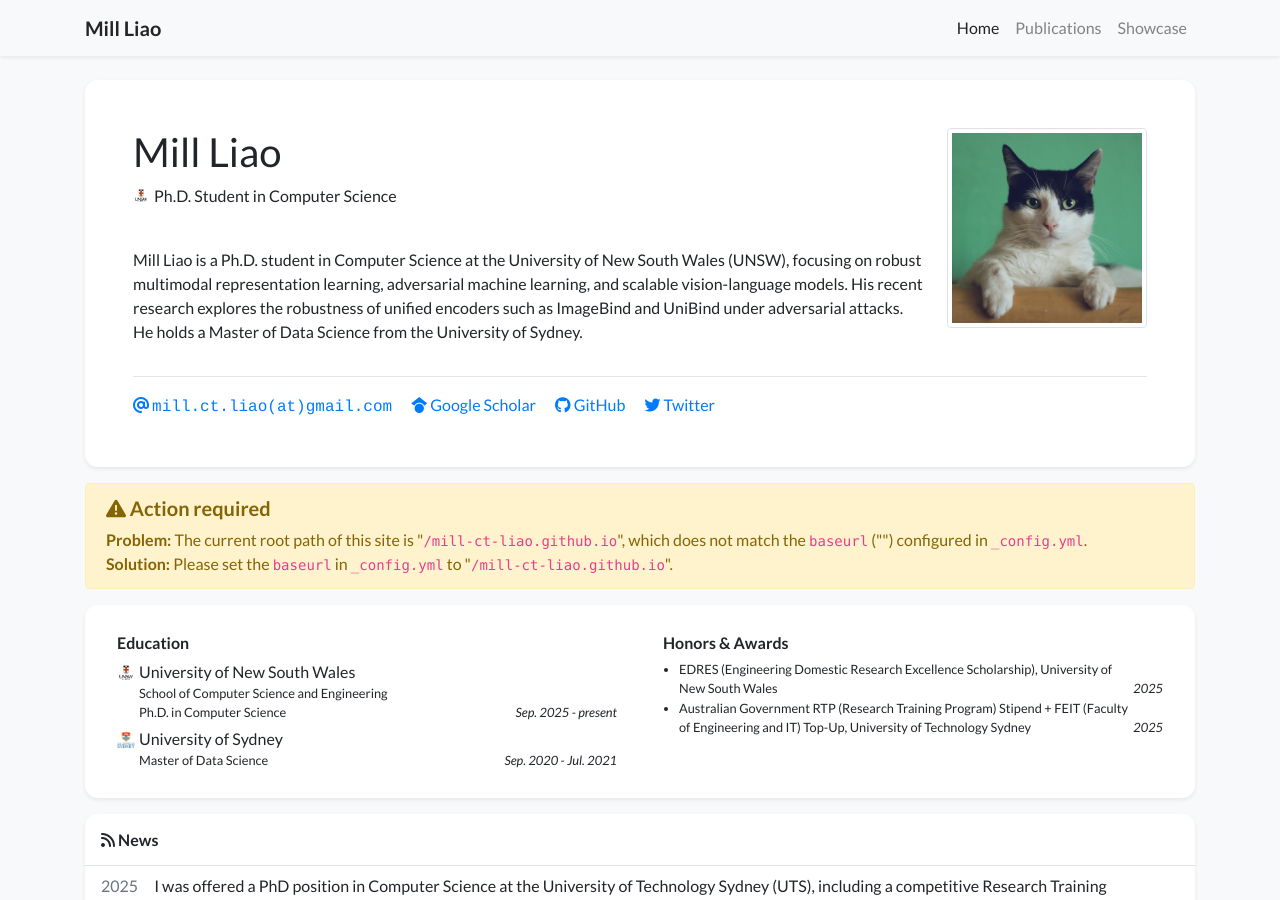
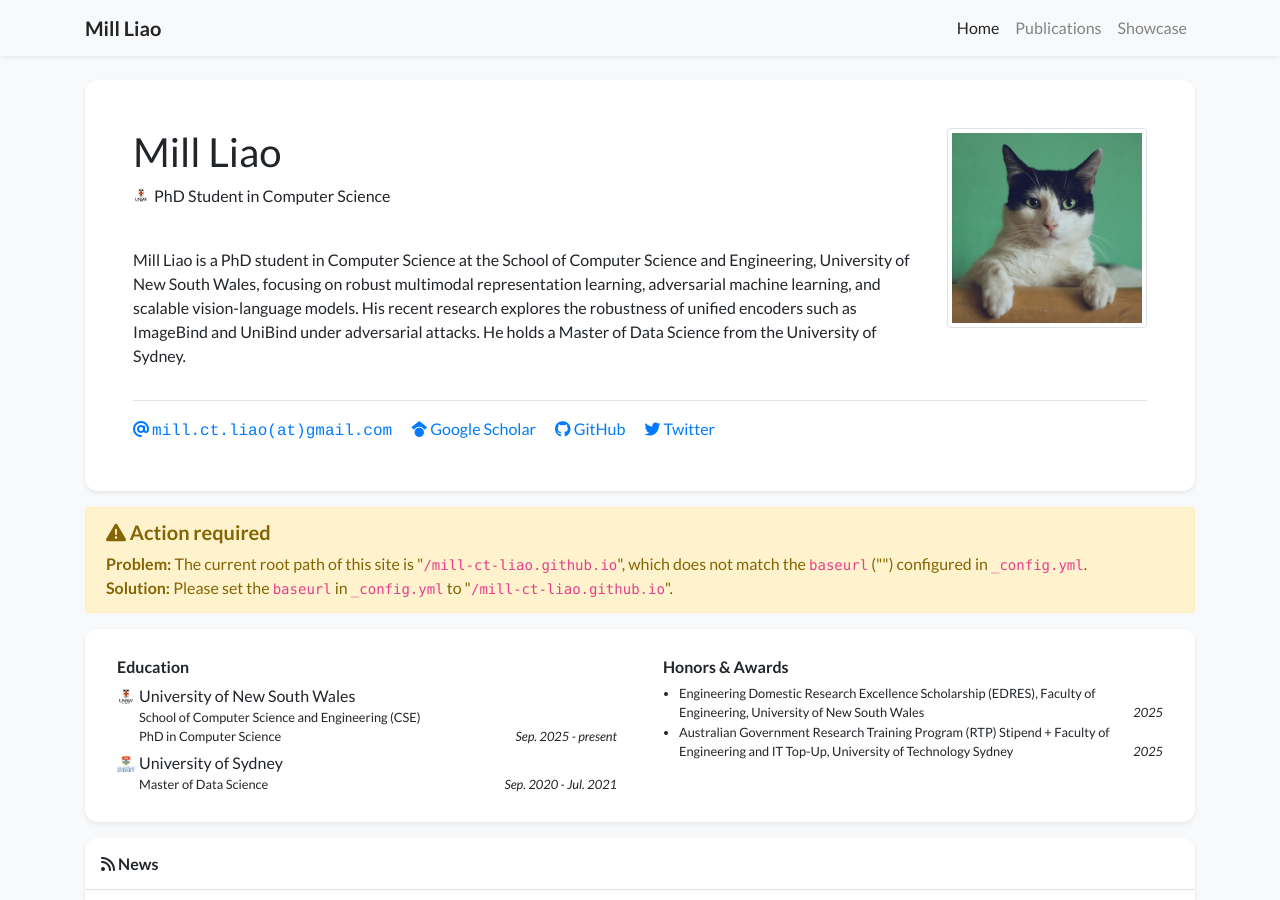
Before and after one commit to mill-ct-liao/mill-ct-liao.github.io, a Jekyll site: the page built from index.html, in a window 1280 px wide and 900 px high. Built offline with Jekyll 4.4.1, drawn with Linux system fonts in a browser that asks for light colours; nearby versions of some CDN libraries; a style sheet for code colours, icons or effects is not loaded.

Commit message:
Update profile.yml

```diff
--- a/_data/profile.yml
+++ b/_data/profile.yml
@@ -4,14 +4,14 @@ navbar_name: "Mill Liao"
 
 positions:
 - logo: /assets/images/badges/unsw.png  # Logo is optional
-  name: Ph.D. Student in Computer Science
+  name: PhD Student in Computer Science
 - name:
 
 
 email: "mill.ct.liao@gmail.com"
 # cv_link: link-to-your-cv-file
 gscholar: L2foaOkAAAAJ&hl  # This is an example, replace it with your own Google Scholar ID
-github: your_github_id
+github: mill-ct-liao
 twitter: your_twitter_id  # Do not include the '@' symbol
 # wechat_qrcode: /assets/images/etc/wechat.jpg
 # wechat_prompt: >-
@@ -22,7 +22,7 @@ twitter: your_twitter_id  # Do not include the '@' symbol
 short_bio_text_justify: false
 short_bio: >-
   <p>
-    Mill Liao is a Ph.D. student in Computer Science at the University of New South Wales (UNSW), focusing on robust multimodal representation learning, adversarial machine learning, and scalable vision-language models. His recent research explores the robustness of unified encoders such as ImageBind and UniBind under adversarial attacks. He holds a Master of Data Science from the University of Sydney.
+    Mill Liao is a PhD student in Computer Science at the School of Computer Science and Engineering, University of New South Wales, focusing on robust multimodal representation learning, adversarial machine learning, and scalable vision-language models. His recent research explores the robustness of unified encoders such as ImageBind and UniBind under adversarial attacks. He holds a Master of Data Science from the University of Sydney.
   </p>
 
 portrait_url: /assets/images/photos/portrait.jpg
@@ -33,8 +33,8 @@ education:
 - name: University of New South Wales
   logo: /assets/images/badges/unsw.png
   position: >-
-    School of Computer Science and Engineering <br/>
-    Ph.D. in Computer Science
+    School of Computer Science and Engineering (CSE) <br/>
+    PhD in Computer Science
   date: Sep. 2025 - present
 - name: University of Sydney
   logo: /assets/images/badges/usyd.png
@@ -48,7 +48,7 @@ education:
 #   date: Sep. 2019 - Jul. 2021
 
 awards:
-- name: EDRES (Engineering Domestic Research Excellence Scholarship), University of New South Wales
+- name: Engineering Domestic Research Excellence Scholarship (EDRES), Faculty of Engineering, University of New South Wales
   date: 2025
-- name: Australian Government RTP (Research Training Program) Stipend + FEIT (Faculty of Engineering and IT) Top-Up, University of Technology Sydney
+- name: Australian Government Research Training Program (RTP) Stipend + Faculty of Engineering and IT Top-Up, University of Technology Sydney
   date: 2025
```
